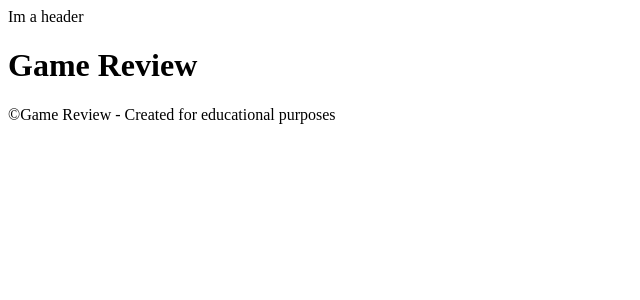
After one commit to Oliver-Pile/MMI-GameReview, a PHP site: template pages/home.php in a window 1280 px wide. The commit adds this page. Shown: the top 300 px of the page, without its empty margins (0-640 px from the left). Run offline with PHP 8.4, Linux system fonts and the light colour scheme; the template is opened without the code that fills it, so the values that code supplies are empty; some libraries are stand-ins or nearby versions.

Commit message:
Add basic routing and home page

```diff
--- /dev/null
+++ b/includes/footer.php
@@ -0,0 +1,7 @@
+</body>
+<footer class="container mt-4 text-center">
+    <p>&copy;Game Review - Created for educational purposes</p>
+  </footer>
+  <script type="text/javascript" src=".\node_modules\jquery\dist\jquery.min.js"></script>
+  <script type="text/javascript" src=".\node_modules\bootstrap\dist\js\bootstrap.min.js"></script>
+</html>
--- /dev/null
+++ b/includes/header.php
@@ -0,0 +1,12 @@
+<!DOCTYPE html>
+<html>
+  <head>
+    <meta name="viewport" content="width=device-width, initial-scale=1">
+    <title>Game Review!</title>
+    <script src="https://kit.fontawesome.com/61a869ab1a.js" crossorigin="anonymous"></script>
+    <link rel="stylesheet" href="css/styles.css">
+  </head>
+  <body id="page-<?php echo $page; ?>">
+  <header>
+    <span> Im a header </span>
+  </header>
--- /dev/null
+++ b/pages/home.php
@@ -0,0 +1 @@
+<h1> Game Review </h1>
```
Also changed, not shown: includes/autoloader.php (added, +10 -0 lines), index.php (+17 -1 lines).
